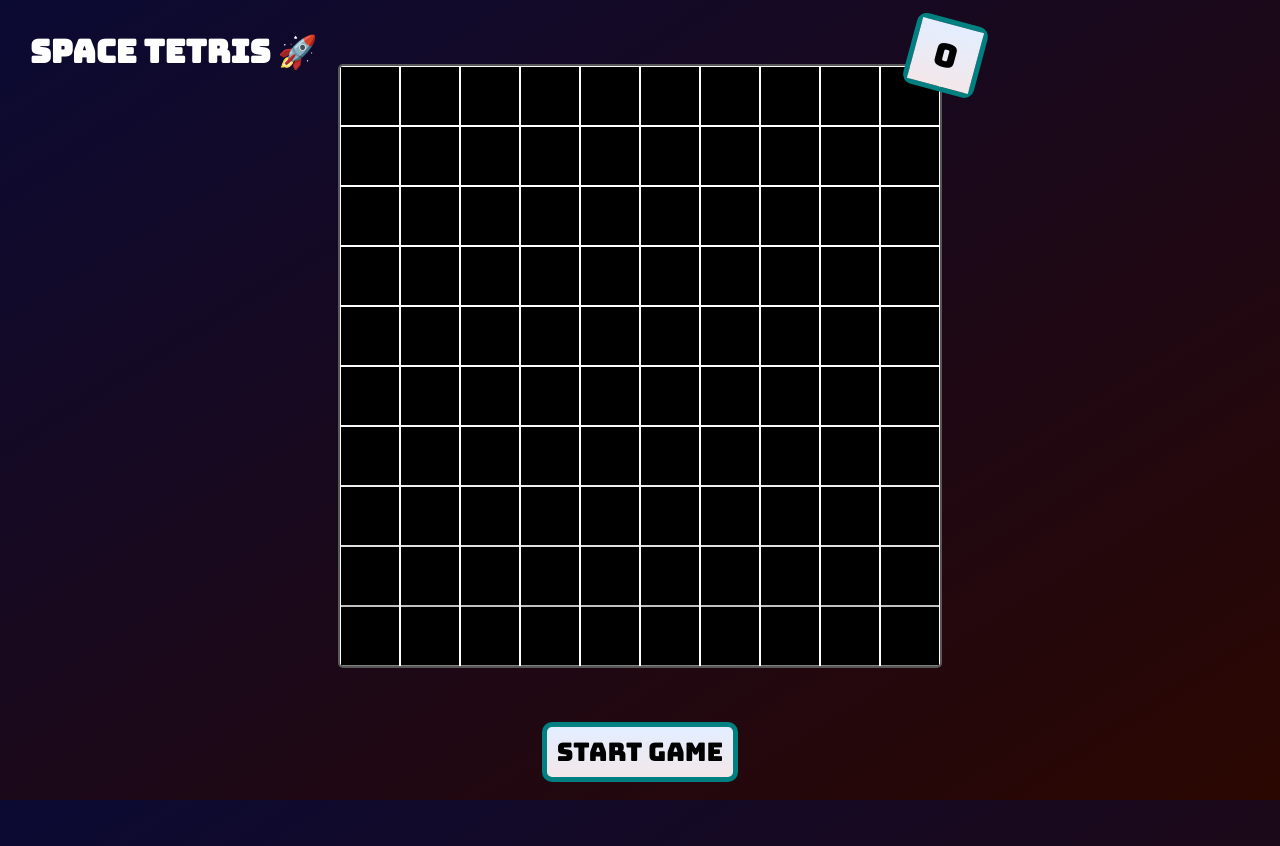
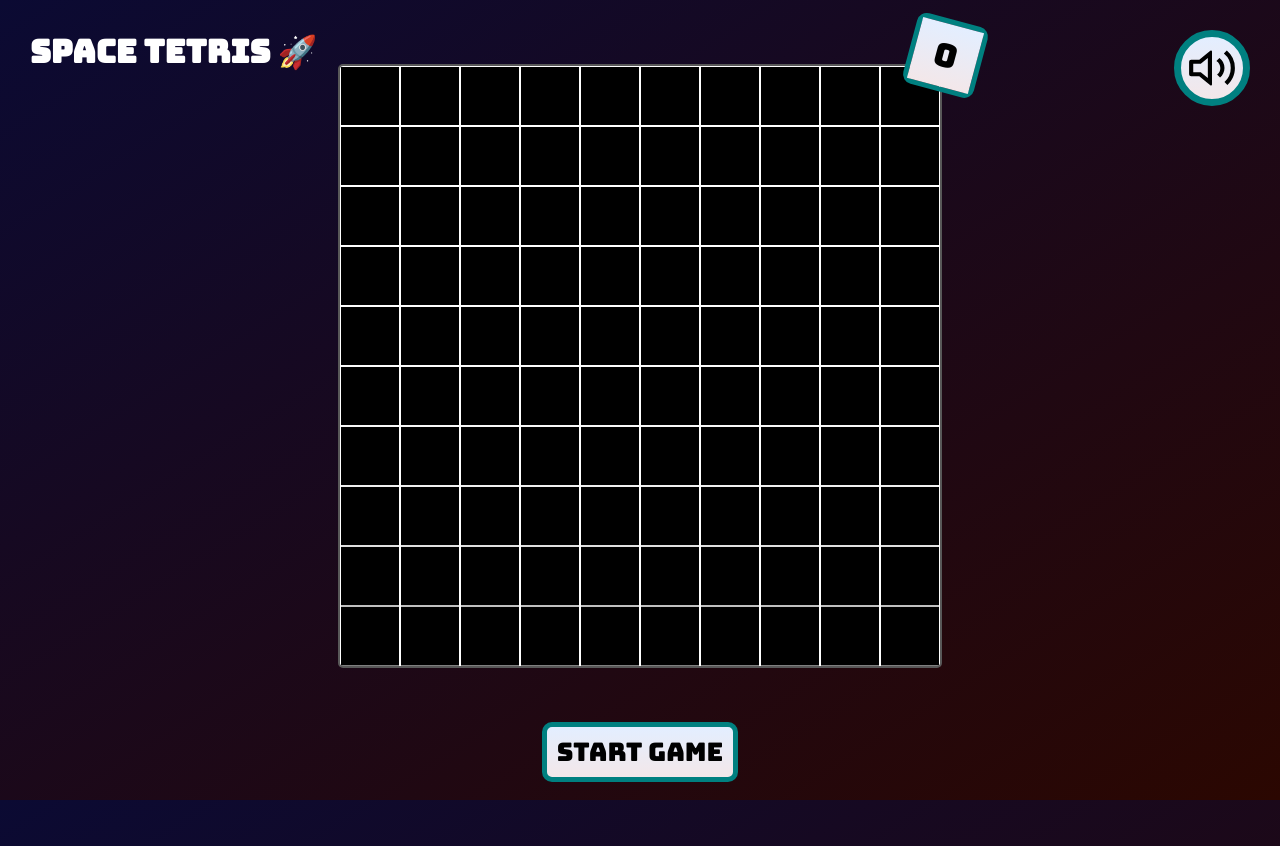
Before and after one commit to henridelozanne/space-tetris, a plain HTML site: page code/index.html in a window 1280 px wide. Drawn offline with Linux system fonts and the light colour scheme.

Commit message:
Add volume icon and toggle audio.paused onclick.

```diff
--- a/code/css/main.css
+++ b/code/css/main.css
@@ -81,3 +81,37 @@ h1 {
   cursor: pointer;
   background-image: unset;
 }
+
+svg {
+  position: absolute;
+  top: 30px;
+  right: 30px;
+  fill: black;
+  background-image: linear-gradient(to top, #f3e7e9 0%, #e3eeff 99%, #e3eeff 100%);
+  transition: all .6s ease;
+  border: 7px solid teal;
+  padding: 6px;
+  width: 50px;
+  height: 50px;
+  cursor: pointer;
+  border-radius: 100%;
+}
+
+svg:hover {
+  background: rgb(46, 35, 167);
+  fill: rgb(237, 240, 66);
+  border: groove 7px rgb(0, 153, 255);
+  background-image: unset;
+}
+
+.visible {
+  display: block;
+}
+
+.not-visible {
+  display: none;
+}
+
+audio {
+  display: none;
+}
--- a/code/index.html
+++ b/code/index.html
@@ -6,6 +6,7 @@
     <script src="src/game.js"></script>
     <script src="src/block.js"></script>
     <script src="src/main.js"></script>
+    <script src="src/sounds.js"></script>
     <link rel="stylesheet" type="text/css" href="css/main.css">
     <!-- start Mixpanel -->
     <script type="text/javascript">(function (e, a) {
@@ -21,11 +22,14 @@
           }; a.__SV = 1.2; b = e.createElement("script"); b.type = "text/javascript"; b.async = !0; b.src = "undefined" !== typeof MIXPANEL_CUSTOM_LIB_URL ? MIXPANEL_CUSTOM_LIB_URL : "file:" === e.location.protocol && "//cdn.mxpnl.com/libs/mixpanel-2-latest.min.js".match(/^\/\//) ? "https://cdn.mxpnl.com/libs/mixpanel-2-latest.min.js" : "//cdn.mxpnl.com/libs/mixpanel-2-latest.min.js"; c = e.getElementsByTagName("script")[0]; c.parentNode.insertBefore(b, c)
         }
       })(document, window.mixpanel || []);
-      mixpanel.init("e1d4bd927b79e9e70d37f785da73a185");</script>
+      mixpanel.init("e1d4bd927b79e9e70d37f785da73a185");
+      </script>
     <!-- end Mixpanel -->
   </head>
   <body>
     <h1>Space Tetris 🚀</h1>
+    <svg onclick="toggleVolume('on')" class="visible" id="volume-on" xmlns="http://www.w3.org/2000/svg" viewBox="0 0 24 24" width="24" height="24"><path fill="none" d="M0 0h24v24H0z"/><path d="M10 7.22L6.603 10H3v4h3.603L10 16.78V7.22zM5.889 16H2a1 1 0 0 1-1-1V9a1 1 0 0 1 1-1h3.889l5.294-4.332a.5.5 0 0 1 .817.387v15.89a.5.5 0 0 1-.817.387L5.89 16zm13.517 4.134l-1.416-1.416A8.978 8.978 0 0 0 21 12a8.982 8.982 0 0 0-3.304-6.968l1.42-1.42A10.976 10.976 0 0 1 23 12c0 3.223-1.386 6.122-3.594 8.134zm-3.543-3.543l-1.422-1.422A3.993 3.993 0 0 0 16 12c0-1.43-.75-2.685-1.88-3.392l1.439-1.439A5.991 5.991 0 0 1 18 12c0 1.842-.83 3.49-2.137 4.591z"/></svg>
+    <svg onclick="toggleVolume('off')" class="not-visible" id="volume-off" xmlns="http://www.w3.org/2000/svg" viewBox="0 0 24 24" width="24" height="24"><path fill="none" d="M0 0h24v24H0z"/><path d="M10 7.22L6.603 10H3v4h3.603L10 16.78V7.22zM5.889 16H2a1 1 0 0 1-1-1V9a1 1 0 0 1 1-1h3.889l5.294-4.332a.5.5 0 0 1 .817.387v15.89a.5.5 0 0 1-.817.387L5.89 16zm14.525-4l3.536 3.536-1.414 1.414L19 13.414l-3.536 3.536-1.414-1.414L17.586 12 14.05 8.464l1.414-1.414L19 10.586l3.536-3.536 1.414 1.414L20.414 12z"/></svg>
     <div class="board-container">
       <div id="score-container">
         <div id="score">0</div>
@@ -34,6 +38,8 @@
     </div>
     <button id="start-game">Start game</button>
 
-    <embed src="./sounds/jazzTetris.mp3" autostart="false" loop="0" hidden="true"></embed>
+    <audio controls id="music" autoplay>
+      <source src="./sounds/jazzTetris.mp3">
+    </audio>
   </body>
 </html>
--- /dev/null
+++ b/code/src/sounds.js
@@ -0,0 +1,21 @@
+function toggleVolume(volumeIcon) {
+    const volumeOn = document.getElementById('volume-on');
+    const volumeOff = document.getElementById('volume-off');
+
+    // Update icon
+    if (volumeIcon === 'on') {
+        volumeOn.classList.remove("visible");
+        volumeOn.classList.add("not-visible");
+        volumeOff.classList.remove("not-visible");
+        volumeOff.classList.add("visible");
+    } else if (volumeIcon === 'off') {
+        volumeOff.classList.remove("visible");
+        volumeOff.classList.add("not-visible");
+        volumeOn.classList.remove("not-visible");
+        volumeOn.classList.add("visible");
+    }
+
+    // Toggle sound
+    const audio = document.getElementById("music");
+    audio.paused ? audio.play() : audio.pause();
+}
```
Also changed, not shown: package-lock.json (added), 1 other file.
